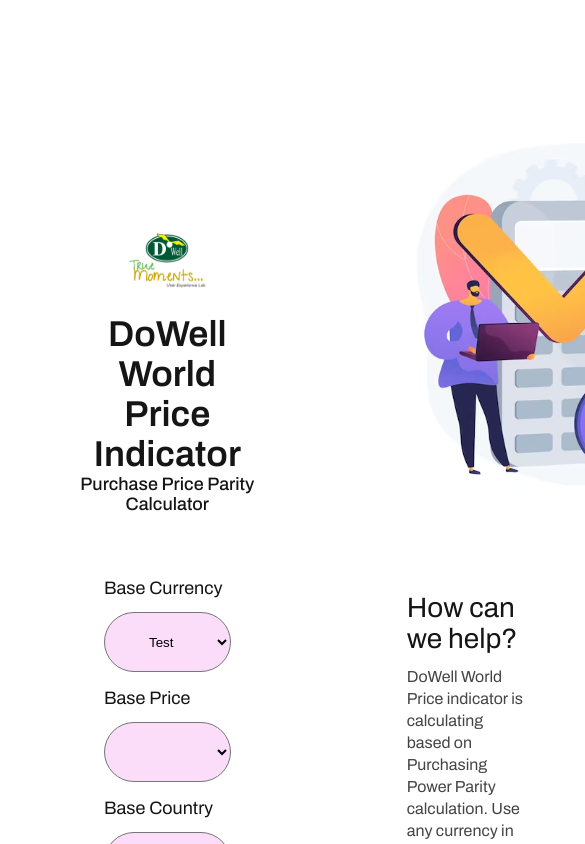
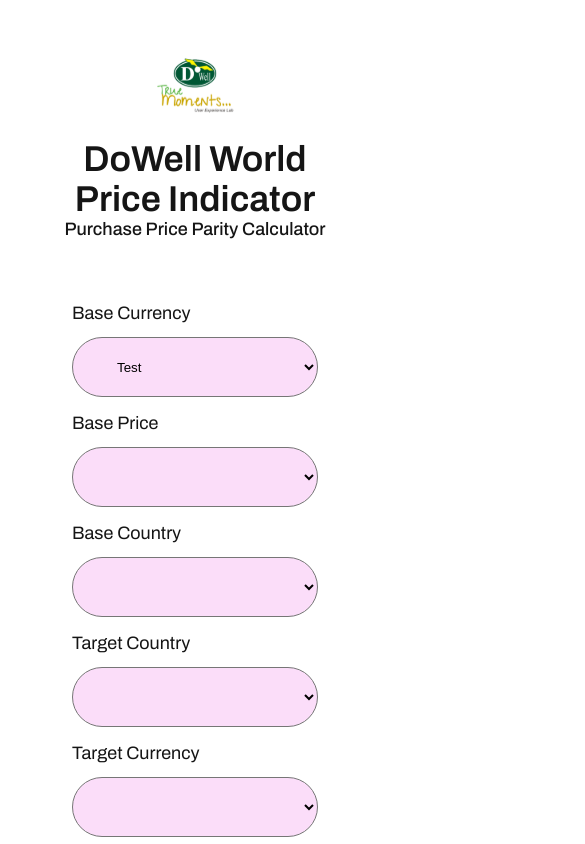
Before and after one commit to LL04-Finance-Dowell/100088-dowellpayment, a React (Create React App) app in the folder dowellpayment/: page / in a window 390 px wide. Shown: the top 844 px of the page, 585 px wide, since content can reach past the window. Built offline with nearby package versions, Linux system fonts and the light colour scheme.

Commit message:
Mobile view

```diff
--- a/dowellpayment/src/index.css
+++ b/dowellpayment/src/index.css
@@ -45,7 +45,7 @@
 }
 
 .container {
-  padding: 2em;
+  padding: 1em;
   display: flex;
   align-items: center;
 }
@@ -58,7 +58,7 @@
 
 .right-col {
   width: 100%;
-  padding: 2.5em;
+  padding: 2em;
   text-align: center;
 }
 
@@ -112,3 +112,28 @@
   font-weight: 400;
   line-height: 22px;
 }
+
+/* Medium screen */
+@media (max-width: 820px) {
+  .container {
+    flex-direction: column;
+  }
+
+  desc {
+    font-size: 8px;
+  }
+
+  .left-col {
+    padding: 1.5em;
+  }
+  .right-col {
+    padding: 1.5em;
+  }
+}
+
+/* Small screen */
+@media (max-width: 450px) {
+  .container {
+    flex-direction: column;
+  }
+}
```
